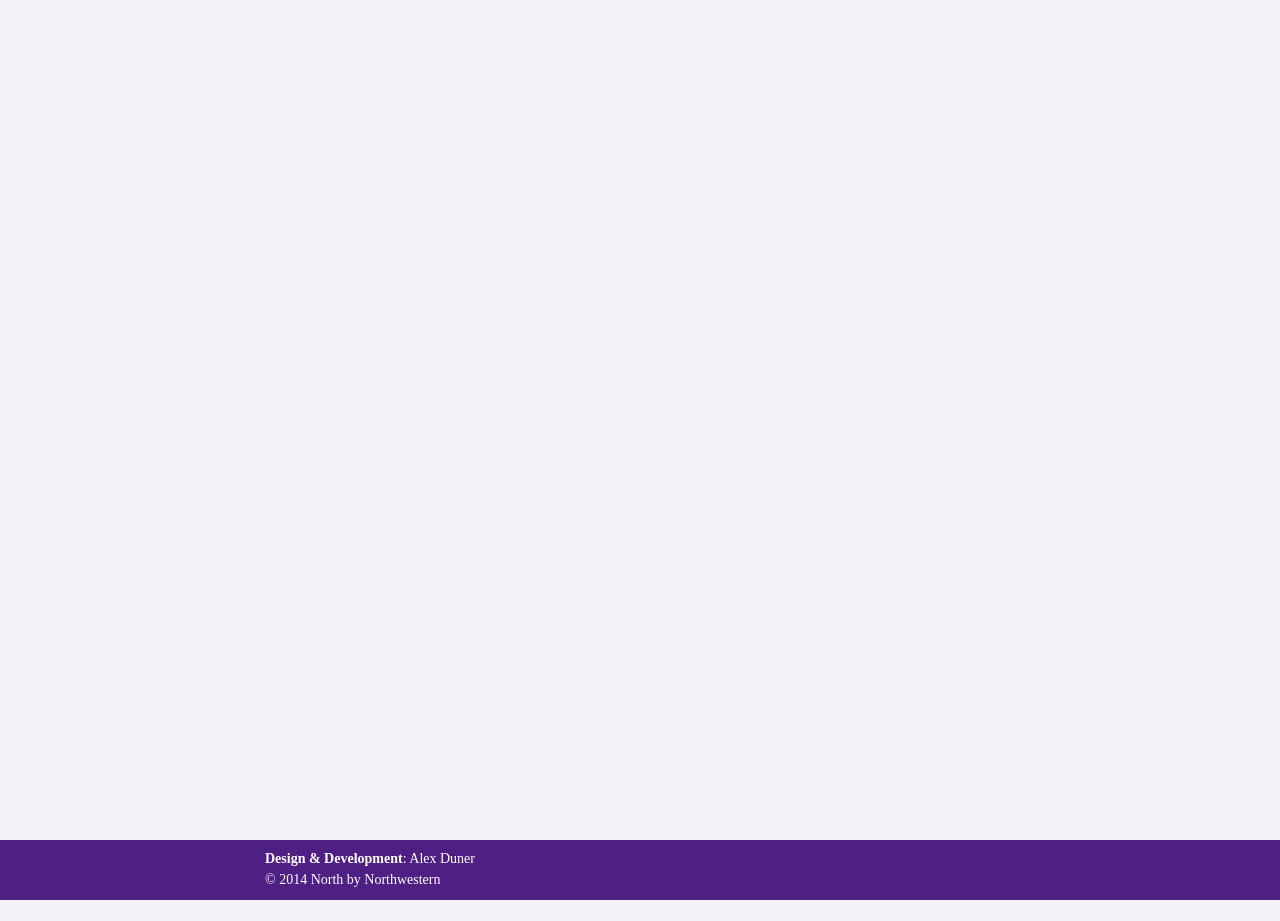
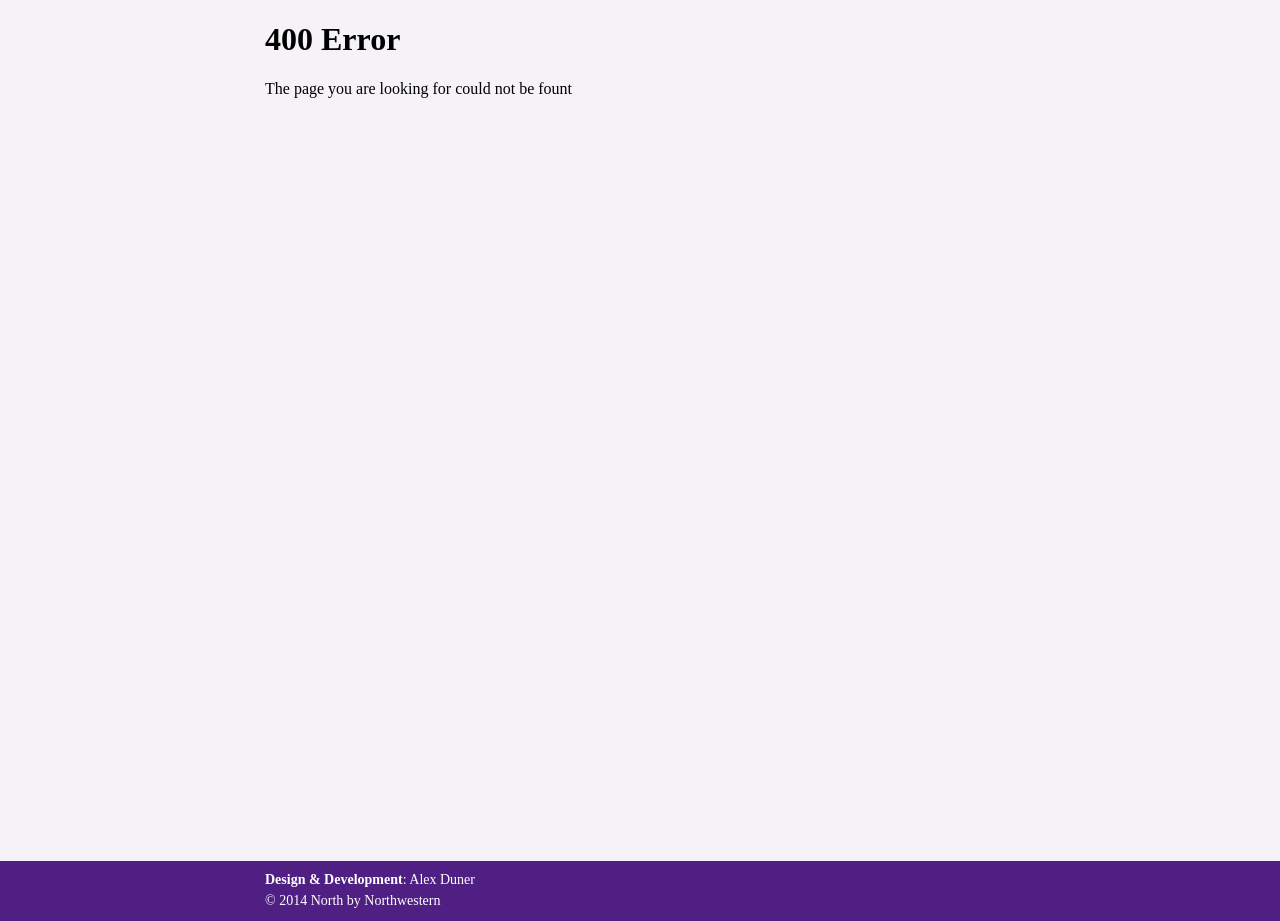
Before and after one commit to northbynorthwestern/nbn-elections, a Django app: template elections/templates/404.html in a window 1280 px wide. Shown: the part 105-1026 px from the top of the page. Before the commit the page ends 1005 px from the top, so only its background shows below. Run offline with Django 3.2, Linux system fonts and the light colour scheme; the template is opened without the code that fills it, so the values that code supplies are empty; some libraries are stand-ins or nearby versions.

Commit message:
add app.py

```diff
--- /dev/null
+++ b/elections/app.py
@@ -0,0 +1,5 @@
+import os
+os.environ.setdefault("DJANGO_SETTINGS_MODULE", "elections.settings")
+
+from django.core.wsgi import get_wsgi_application
+application = get_wsgi_application()
--- a/elections/static/js/app.js
+++ b/elections/static/js/app.js
@@ -14,6 +14,8 @@ function handleD3(url, options) {
 
   d3.json(url, function(json) { drawChart(json, options); });
 
+  smallDate = d3.time.format("%b");
+
   function drawChart(json, options) {
     var DATA = processData(json);
 
@@ -29,6 +31,7 @@ function handleD3(url, options) {
 
     var xAxis = d3.svg.axis()
       .scale(x)
+      .tickFormat(smallDate)
       .orient("bottom");
 
     var yAxis = d3.svg.axis()
@@ -92,8 +95,6 @@ function handleD3(url, options) {
         .attr("y", 6)
         .attr("dy", ".71em")
         .style("text-anchor", "end")
-        .tickFormat(formatPercent);
-
     }
 
     function processData(json) {
--- a/elections/templates/404.html
+++ b/elections/templates/404.html
@@ -1 +1,6 @@
 {% extends "base.html" %}
+
+{% block content %}
+<h1>400 Error</h1>
+<p>The page you are looking for could not be fount</p>
+{% endblock %}
```
